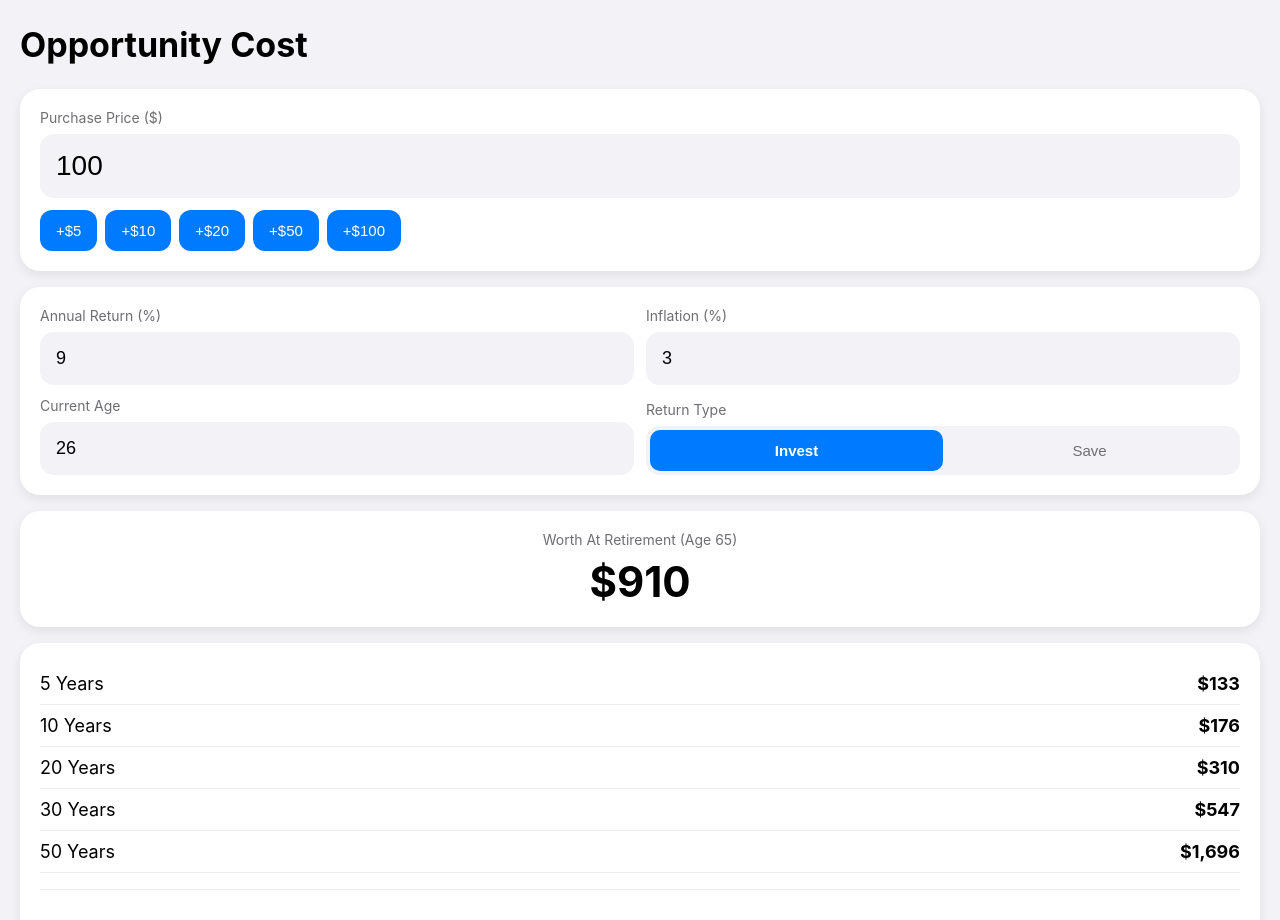
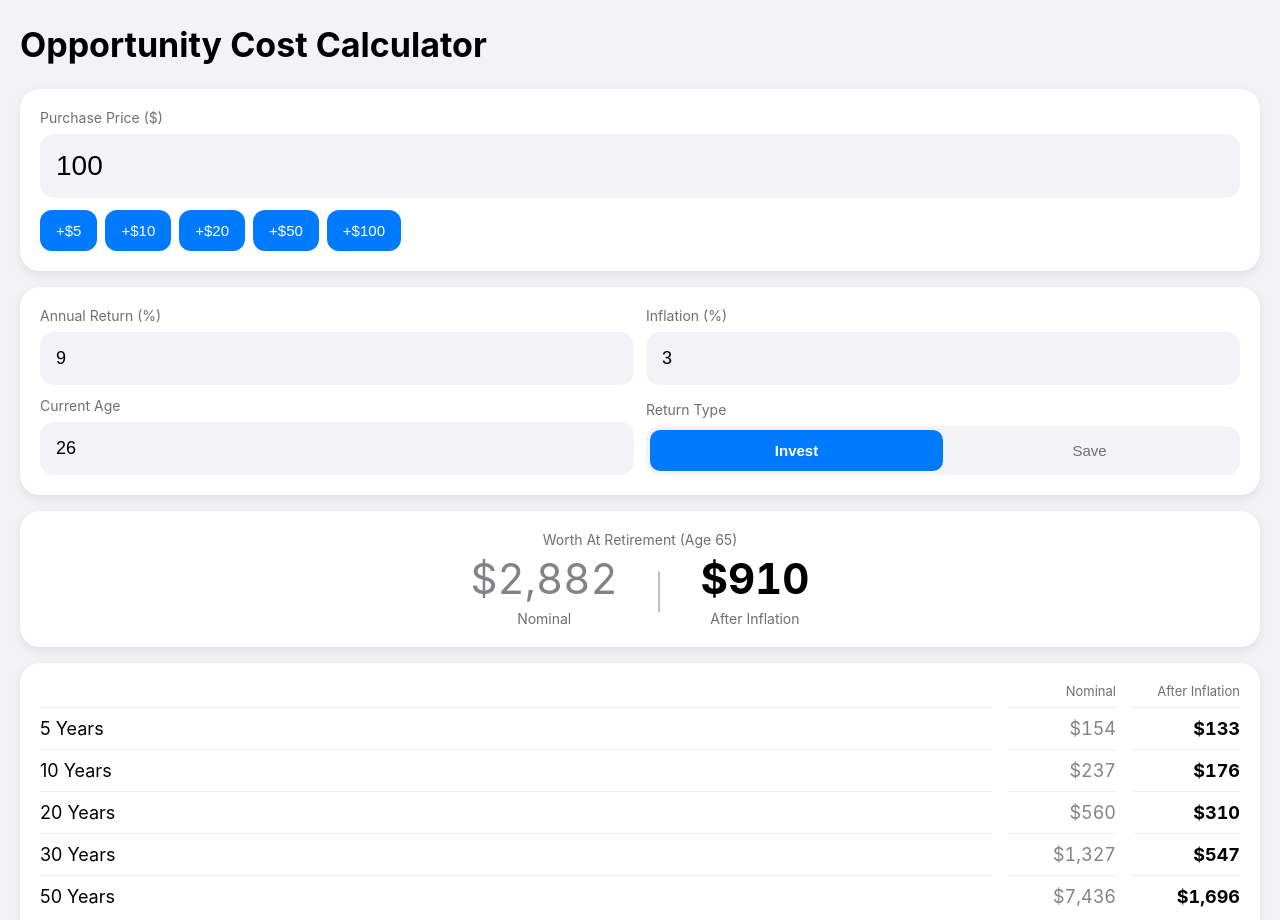
Before and after one commit to logwet/opportunity-cost, a plain HTML site: page index.html in a window 1280 px wide. Shown: the top 920 px of the page. Drawn offline with Linux system fonts and the light colour scheme.

Commit message:
Add nominal value display

```diff
--- a/index.html
+++ b/index.html
@@ -189,15 +189,54 @@ input[type="text"] {
     cursor: pointer;
 }
 
-.result-row {
-    display: flex;
-    justify-content: space-between;
-    padding: 10px 0;
+.result-table {
+    display: grid;
+    grid-template-columns: 1fr 6.75rem 6.75rem;
+    column-gap: 16px;
     font-size: 18px;
 }
 
-.result-row:not(:last-child) {
+.result-table.no-inflation {
+    grid-template-columns: 1fr 6.75rem;
+}
+
+.result-table.no-inflation .result-table-header > *,
+.result-table.no-inflation .result-nominal {
+    display: none;
+}
+
+.result-table-header,
+.result-row {
+    display: contents;
+}
+
+.result-table-header > * {
+    padding-bottom: 8px;
     border-bottom: 1px solid rgba(128,128,128,0.15);
+    font-size: 13px;
+    color: var(--secondary);
+}
+
+.result-row > * {
+    padding: 10px 0;
+}
+
+.result-row:not(:last-child) > * {
+    border-bottom: 1px solid rgba(128,128,128,0.15);
+}
+
+.result-col-value,
+.result-nominal,
+.result-real {
+    text-align: right;
+    font-variant-numeric: tabular-nums;
+    justify-self: stretch;
+}
+
+.result-nominal {
+    color: var(--secondary);
+    font-weight: 400;
+    opacity: 0.85;
 }
 
 .big-number {
@@ -209,10 +248,66 @@ input[type="text"] {
     font-size: 14px;
 }
 
+.big-number-values {
+    display: flex;
+    justify-content: center;
+    align-items: center;
+    flex-wrap: nowrap;
+    gap: 16px 36px;
+    margin-top: 8px;
+    max-width: 100%;
+}
+
+.big-number-values.stacked {
+    flex-direction: column;
+    flex-wrap: wrap;
+    gap: 16px;
+}
+
+.big-number-values.stacked .big-number-divider {
+    display: none;
+}
+
+.big-number-values.no-inflation .big-number-nominal,
+.big-number-values.no-inflation .big-number-divider,
+.big-number-values.no-inflation .big-number-real .label {
+    display: none;
+}
+
+.big-number-nominal,
+.big-number-real {
+    text-align: center;
+    min-width: 0;
+}
+
+.big-number-nominal .label,
+.big-number-real .label {
+    margin-top: 8px;
+}
+
+.big-number-divider {
+    color: var(--secondary);
+    font-size: 34px;
+    font-weight: 300;
+    line-height: 1;
+    opacity: 0.45;
+    flex-shrink: 0;
+}
+
+.big-number .value-nominal {
+    font-size: 42px;
+    font-weight: 400;
+    color: var(--secondary);
+    opacity: 0.85;
+    font-variant-numeric: tabular-nums;
+    line-height: 1.1;
+}
+
 .big-number .value {
     font-size: 42px;
     font-weight: 700;
-    margin-top: 8px;
+    font-variant-numeric: tabular-nums;
+    line-height: 1.1;
 }
 
 .log-item {
@@ -296,7 +391,7 @@ input[type="text"] {
 </head>
 <body>
 
-<h1>Opportunity Cost</h1>
+<h1>Opportunity Cost Calculator</h1>
 
 <div class="card">
     <label>Purchase Price ($)</label>
@@ -347,34 +442,57 @@ input[type="text"] {
 <div class="card">
     <div class="big-number">
         <div class="label">Worth At Retirement (Age 65)</div>
+        <div id="retirementValues" class="big-number-values">
+            <div class="big-number-nominal">
+                <div id="retirementNominalValue" class="value-nominal">$0</div>
+                <div class="label">Nominal</div>
+            </div>
+            <span class="big-number-divider" aria-hidden="true">|</span>
+            <div class="big-number-real">
                 <div id="retirementValue" class="value">$0</div>
+                <div id="afterInflationNote" class="label">After Inflation</div>
+            </div>
+        </div>
     </div>
 </div>
 
 <div class="card">
+    <div id="resultTable" class="result-table">
+        <div class="result-table-header">
+            <span></span>
+            <span class="result-col-value result-header-nominal">Nominal</span>
+            <span class="result-col-value result-header-inflation">After Inflation</span>
+        </div>
+
         <div class="result-row">
             <span>5 Years</span>
-        <strong id="y5"></strong>
+            <span id="y5nom" class="result-nominal"></span>
+            <strong id="y5" class="result-real"></strong>
         </div>
 
         <div class="result-row">
             <span>10 Years</span>
-        <strong id="y10"></strong>
+            <span id="y10nom" class="result-nominal"></span>
+            <strong id="y10" class="result-real"></strong>
         </div>
 
         <div class="result-row">
             <span>20 Years</span>
-        <strong id="y20"></strong>
+            <span id="y20nom" class="result-nominal"></span>
+            <strong id="y20" class="result-real"></strong>
         </div>
 
         <div class="result-row">
             <span>30 Years</span>
-        <strong id="y30"></strong>
+            <span id="y30nom" class="result-nominal"></span>
+            <strong id="y30" class="result-real"></strong>
         </div>
 
         <div class="result-row">
             <span>50 Years</span>
-        <strong id="y50"></strong>
+            <span id="y50nom" class="result-nominal"></span>
+            <strong id="y50" class="result-real"></strong>
+        </div>
     </div>
 
     <div class="chart-container">
@@ -480,6 +598,10 @@ function futureValue(pv, rate, inflation, years) {
     const realRate = (1 + rate) / (1 + inflation) - 1;
 
     return pv * Math.pow(1 + realRate, years);
+}
+
+function futureValueNominal(pv, rate, years) {
+    return pv * Math.pow(1 + rate, years);
 }
 
 function compactCurrency(v) {
@@ -697,23 +819,31 @@ function calculate() {
         parseFloat(document.getElementById('currentAge').value) ||
         calculateAge(USER_BIRTH_DATE);
 
-    document.getElementById('y5').textContent =
-        currency(futureValue(amount, rate, inflation, 5));
+    [
+        [5, 'y5'],
+        [10, 'y10'],
+        [20, 'y20'],
+        [30, 'y30'],
+        [50, 'y50']
+    ].forEach(([years, id]) => {
+        document.getElementById(id + 'nom').textContent =
+            currency(futureValueNominal(amount, rate, years));
 
-    document.getElementById('y10').textContent =
-        currency(futureValue(amount, rate, inflation, 10));
-
-    document.getElementById('y20').textContent =
-        currency(futureValue(amount, rate, inflation, 20));
-
-    document.getElementById('y30').textContent =
-        currency(futureValue(amount, rate, inflation, 30));
-
-    document.getElementById('y50').textContent =
-        currency(futureValue(amount, rate, inflation, 50));
+        document.getElementById(id).textContent =
+            currency(futureValue(amount, rate, inflation, years));
+    });
 
     const yearsToRetirement =
         Math.max(0, RETIREMENT_AGE - age);
+
+    document.getElementById('retirementNominalValue').textContent =
+        currency(
+            futureValueNominal(
+                amount,
+                rate,
+                yearsToRetirement
+            )
+        );
 
     document.getElementById('retirementValue').textContent =
         currency(
@@ -725,9 +855,43 @@ function calculate() {
             )
         );
 
+    const inflationRate =
+        parseFloat(document.getElementById('inflationRate').value) || 0;
+
+    updateInflationUI(inflationRate);
+    updateRetirementLayout();
+
     drawChart(amount, rate, inflation, yearsToRetirement);
 
     saveSettings();
+}
+
+function updateInflationUI(inflationRate) {
+    const noInflation = inflationRate === 0;
+
+    document
+        .getElementById('resultTable')
+        .classList.toggle('no-inflation', noInflation);
+
+    document
+        .getElementById('retirementValues')
+        .classList.toggle('no-inflation', noInflation);
+}
+
+function updateRetirementLayout() {
+    const container = document.getElementById('retirementValues');
+
+    container.classList.remove('stacked');
+
+    if (container.classList.contains('no-inflation')) {
+        return;
+    }
+
+    requestAnimationFrame(() => {
+        if (container.scrollWidth > container.clientWidth + 1) {
+            container.classList.add('stacked');
+        }
+    });
 }
 
 function addAmount(value) {
@@ -1110,6 +1274,8 @@ document
         }
     });
 
+window.addEventListener('resize', updateRetirementLayout);
+
 loadSettings();
 calculate();
 renderLog();
--- a/sw.js
+++ b/sw.js
@@ -1,4 +1,4 @@
-const CACHE = 'opportunity-cost-v1';
+const CACHE = 'opportunity-cost-v2';
 
 const PRECACHE = [
     './',
```
Lines whose indentation alone changed are shown as unchanged.
